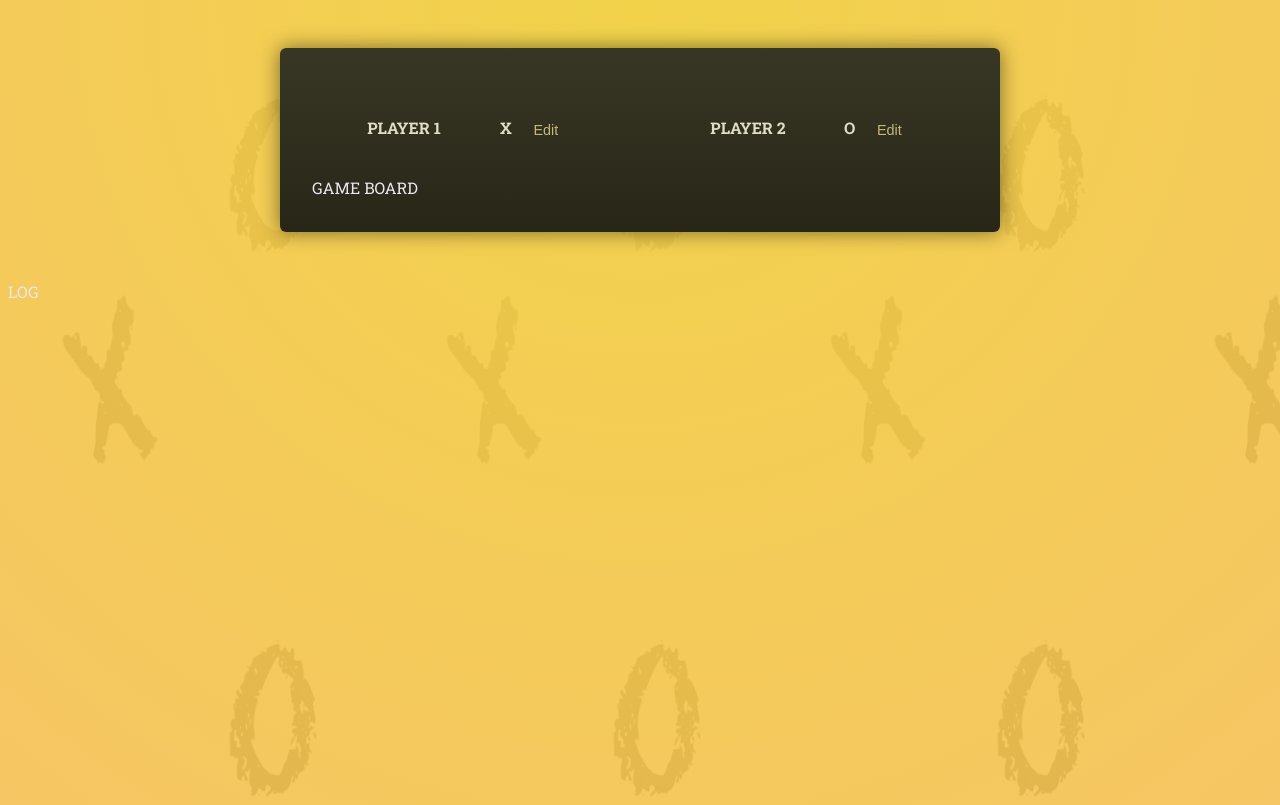
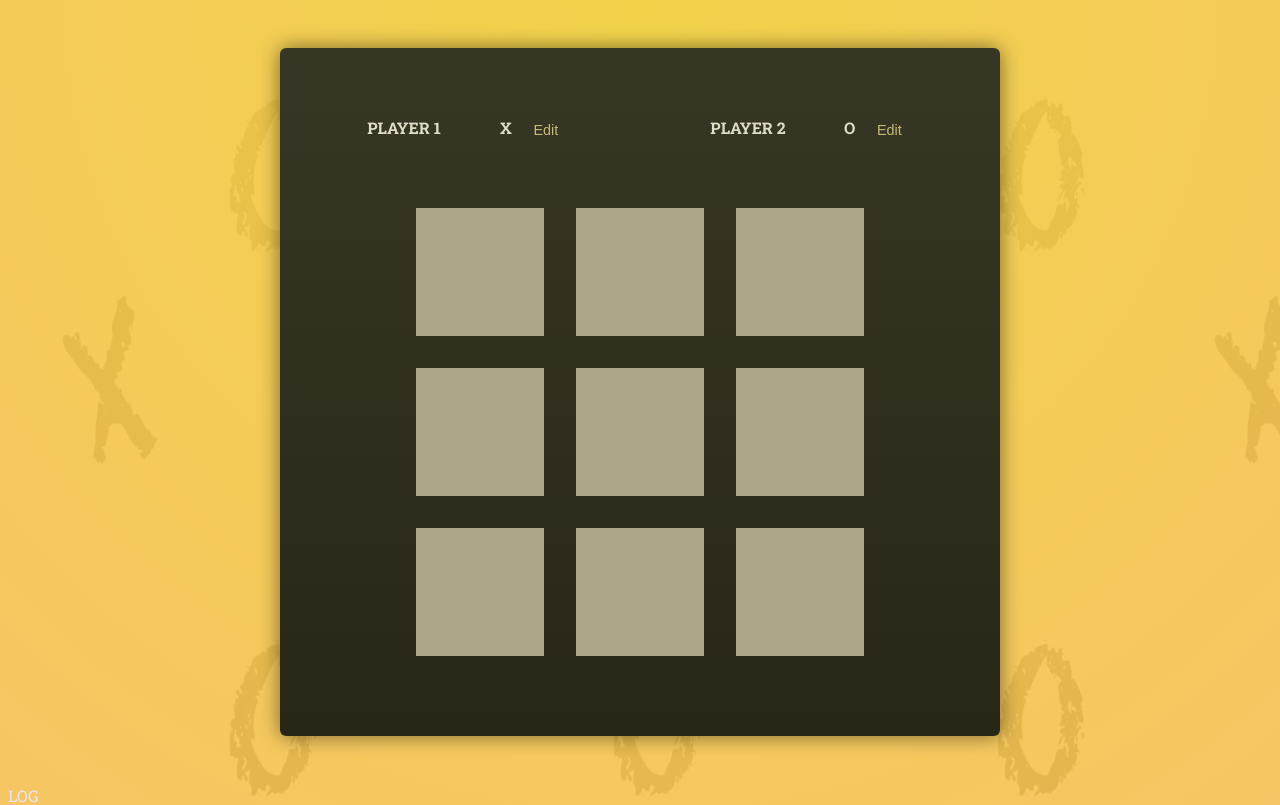
Before and after one commit to JesseJohn7/Tic-tac-toe, a React (Vite) app: page / in a window 1280 px wide. Shown: the top 805 px of the page. Built offline with nearby package versions, Linux system fonts and the light colour scheme; a web font is replaced by a local one.

Commit message:
initial commit

```diff
--- a/src/App.jsx
+++ b/src/App.jsx
@@ -2,6 +2,7 @@
 import './index.css'
 import game_logo from '../src/assets/game-logo.png'
 import Player from './components/Player.jsx'
+import Gameboard from './components/Gameboard.jsx'
 
 function App() {
 
@@ -17,7 +18,7 @@
             <Player initialName="Player 1" symbol="X"/>
              <Player initialName="Player 2" symbol="O"/>
         </ol>
-        GAME BOARD
+        <Gameboard />
       </div>
       LOG
     </>
--- a/src/components/Gameboard.jsx
+++ b/src/components/Gameboard.jsx
@@ -1,4 +1,4 @@
-import React from 'react'
+import { useState } from 'react'
 
 
 
@@ -10,9 +10,29 @@
         [null,null,null],
     ]
 
+    const [gameBoard,setGameBoard] = useState(initialGameboard)
+    function handleSelectSquare(rowIndex,colIndex){
+        setGameBoard((prevGameboard)=>{
+            const updatedBoard = [...prevGameboard]
+            prevGameboard[rowIndex][colIndex] = 'X'
+            return prevGameboard
+        })
+    }
+
   return (
     <div>
-
+        <ol id='game-board'>
+            {initialGameboard.map((row,rowIndex)=>
+            <li key={rowIndex}>
+                <ol>
+                    {row.map((playerSymbol,colIndex) => (
+                    <li key={colIndex}>
+                        <button>{playerSymbol}</button>
+                    </li>
+                    ))}
+                </ol>
+            </li>)}
+        </ol>
     </div>
   )
 }
```
